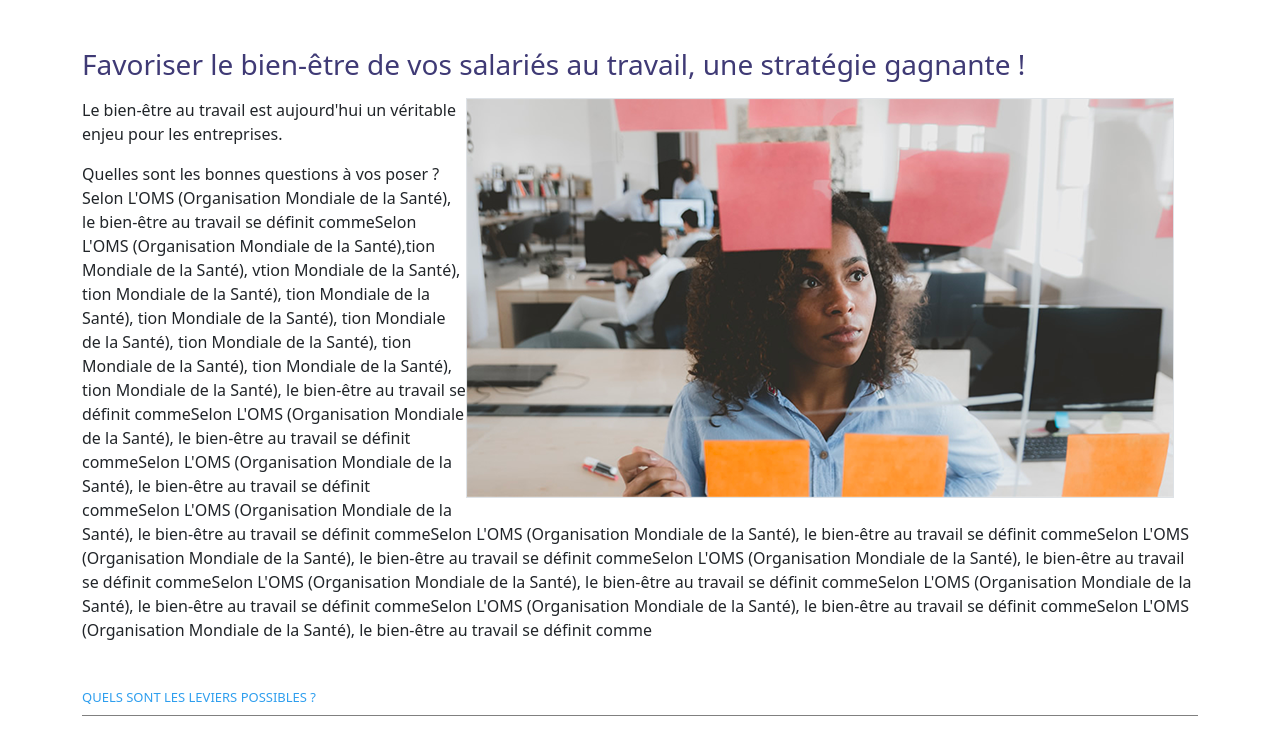
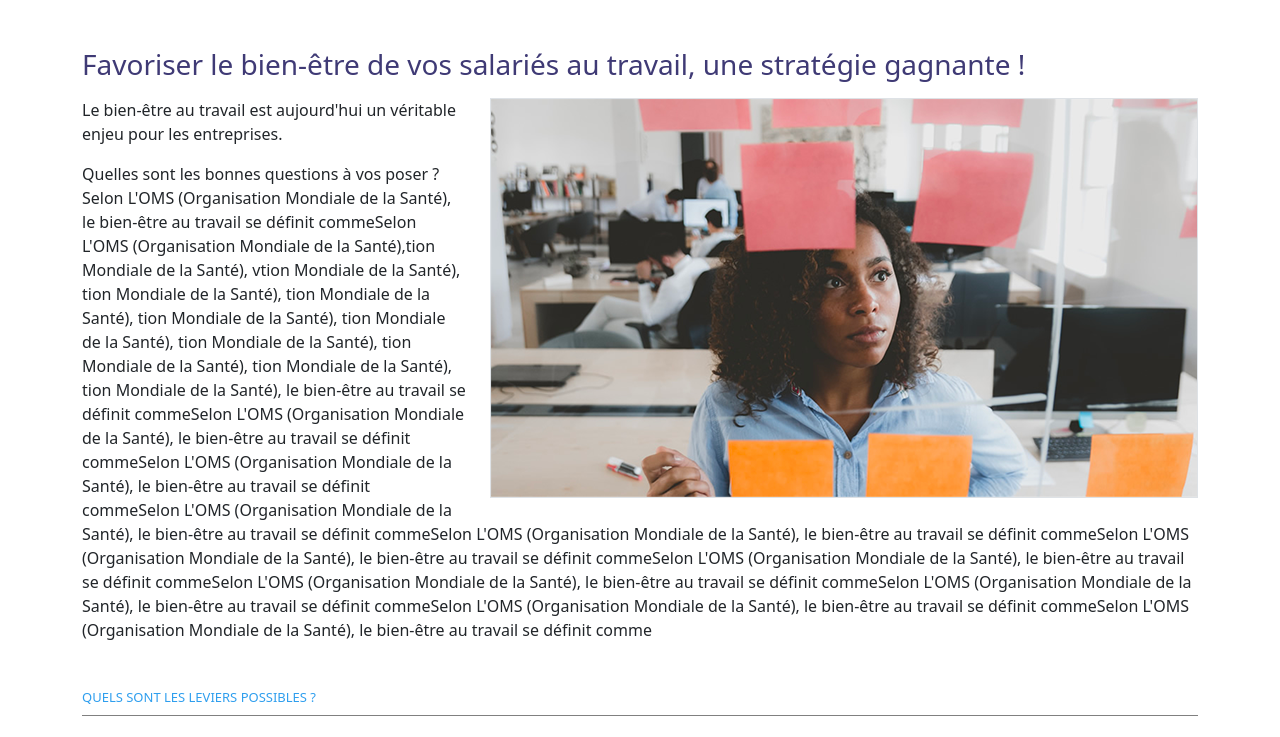
Before and after one commit to nathanbonnet/bloc-article, a plain HTML site: page index.html in a window 1280 px wide. Shown: the top 737 px of the page. Drawn offline with nearby package versions, Linux system fonts and the light colour scheme.

Commit message:
changement du me par un ms sur le bloc image droite

```diff
--- a/index.html
+++ b/index.html
@@ -15,7 +15,7 @@
         <section class="image-droite section-image my-5">
             <h2 class="h3 agex-text-primary">Favoriser le bien-être de vos salariés au travail, une stratégie gagnante !</h2>
             <div class="mt-3">
-                <img src="placeholder.png" class="border float-end me-4 mb-2" alt="" />
+                <img src="placeholder.png" class="border float-end ms-4 mb-2" alt="" />
                 <p class="font-weight-bold">Le bien-être au travail est aujourd'hui un véritable enjeu pour les entreprises.</p>
                 <p class="">Quelles sont les bonnes questions à vos poser ? Selon L'OMS (Organisation Mondiale de la Santé), le bien-être au travail se définit commeSelon L'OMS (Organisation Mondiale de la Santé),tion Mondiale de la Santé), vtion Mondiale de la Santé), tion Mondiale de la Santé), tion Mondiale de la Santé), tion Mondiale de la Santé), tion Mondiale de la Santé), tion Mondiale de la Santé), tion Mondiale de la Santé), tion Mondiale de la Santé), tion Mondiale de la Santé),  le bien-être au travail se définit commeSelon L'OMS (Organisation Mondiale de la Santé), le bien-être au travail se définit commeSelon L'OMS (Organisation Mondiale de la Santé), le bien-être au travail se définit commeSelon L'OMS (Organisation Mondiale de la Santé), le bien-être au travail se définit commeSelon L'OMS (Organisation Mondiale de la Santé), le bien-être au travail se définit commeSelon L'OMS (Organisation Mondiale de la Santé), le bien-être au travail se définit commeSelon L'OMS (Organisation Mondiale de la Santé), le bien-être au travail se définit commeSelon L'OMS (Organisation Mondiale de la Santé), le bien-être au travail se définit commeSelon L'OMS (Organisation Mondiale de la Santé), le bien-être au travail se définit commeSelon L'OMS (Organisation Mondiale de la Santé), le bien-être au travail se définit commeSelon L'OMS (Organisation Mondiale de la Santé), le bien-être au travail se définit comme</p>
             </div>
```
